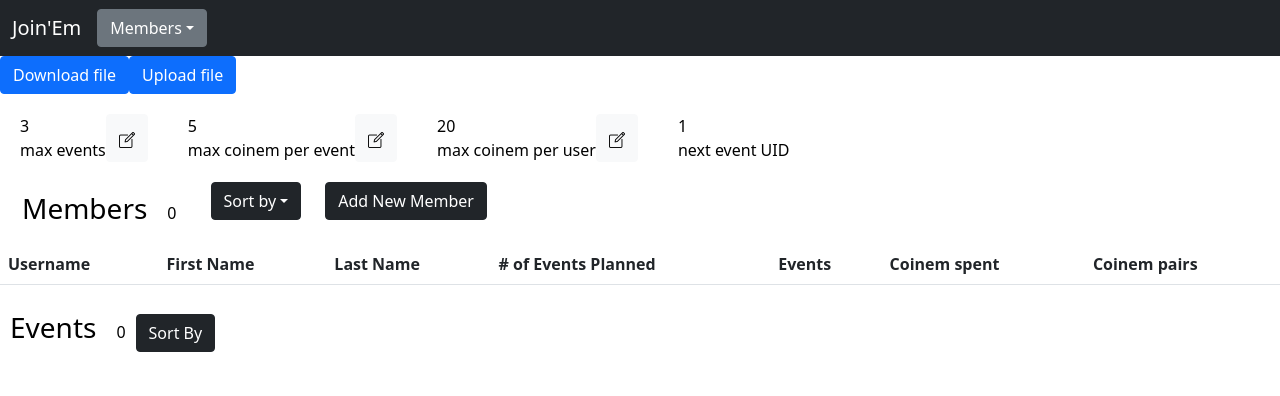
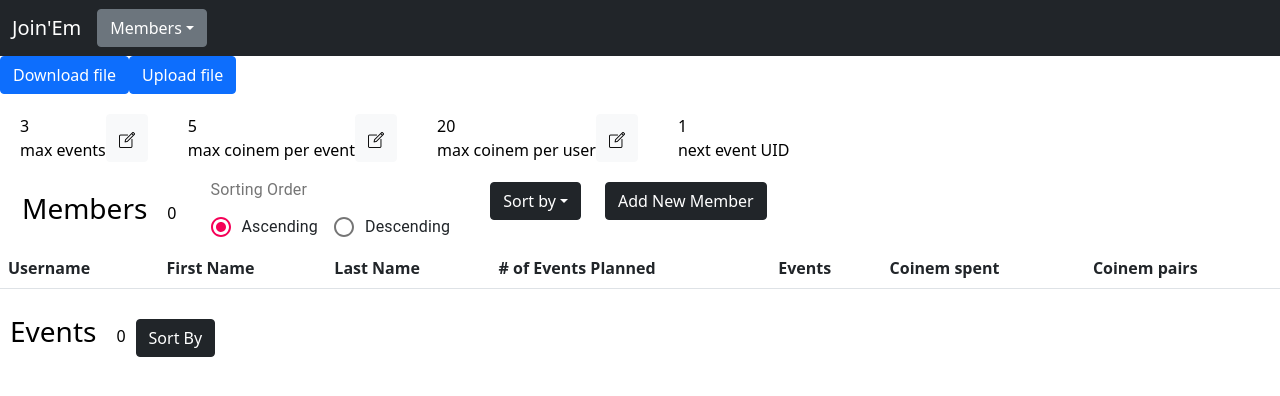
Before and after one commit to fmoyaj/JoinEmApp, a React (Create React App) app: page / in a window 1280 px wide. Shown: the top 396 px of the page. Built offline with nearby package versions, Linux system fonts and the light colour scheme.

Commit message:
Added sorting feature to member table in admin view

```diff
--- a/src/App.js
+++ b/src/App.js
@@ -15,6 +15,8 @@ import { Modal } from 'react-bootstrap';
 import { useState, useEffect } from 'react';
 import MaterialButton from '@material-ui/core/Button';
 import ButtonGroup from '@material-ui/core/ButtonGroup';
+import {RadioGroup, Radio, FormLabel, FormControlLabel} from '@material-ui/core';
+import MUFormControl from '@material-ui/core/FormControl';
 
 /* Admin components */
 function EditGlobals(props) {
@@ -199,25 +201,34 @@ function Globals(props){
 }
 
 function Members(props){
+  // Arrow functions to extract the number of events of a member and the number of coinem spent by a member
   let numEvents = (member) => props.events.map(e => e.planner).filter(e => e === member.username).length;
   let numCoinem = (member) => Object.values(member.coinem).reduce((n,sum) => n+sum, 0);
+
 
   const [memberData, setData] = React.useState(props.data.map((m) => {return {username: m.username,
     firstname: m.firstname, lastname: m.lastname,
     coinem: m.coinem, numOfEvents: numEvents(m),
     numOfCoinem: numCoinem(m)}}));
   const [sortType, setSortType] = React.useState("username");
+  const [order, setOrder] = React.useState("ascending");
 
   // Sort array and set data
   function sortArray(array, type){
-    console.log(props.currentUser);
     if (type != "username") {
       // If sorting by number of events or number of coinem and there is a tie, breaks the tie using username
-      const sorted = [...array].sort((a, b) => (b[type] - a[type] !== 0)?  (b[type] - a[type]):(a.username.localeCompare(b.username)));
+      let sorted = [...array].sort((a, b) => (a[type] - b[type] !== 0)?  (a[type] - b[type]):(a.username.localeCompare(b.username)));
+      if (order == "descending"){
+        sorted = sorted.reverse();
+      }
       setData(sorted); }
     // Sorting by username
     else {
-      setData([...array].sort((a, b) => a.username.localeCompare(b.username)));
+      let sorted = [...array].sort((a, b) => a.username.localeCompare(b.username));
+      if (order == "descending"){
+        sorted = sorted.reverse();
+      }
+      setData(sorted);
     }
     };
 
@@ -234,8 +245,16 @@ function Members(props){
   // Sort by a new criteria
   useEffect(() => {
       sortArray(memberData, sortType);
-    }, [sortType]);
+    }, [sortType, order]);
 
+
+  function handleChange(){
+    if(order == "ascending"){
+      setOrder("descending");
+    } else {
+      setOrder("ascending");
+    }
+  };
 
   return(
   <div>
@@ -250,6 +269,19 @@ function Members(props){
               {props.data.length}
             </span>
           </div>
+        </Col>
+        <Col md="auto">
+          <MUFormControl component="fieldset">
+            <FormLabel component="legend">Sorting Order</FormLabel>
+            <RadioGroup row aria-label="order"
+                        name="row-radio-buttons-group"
+                        value={order}
+                        onChange={() => handleChange()}
+            >
+              <FormControlLabel value="ascending" control={<Radio />} label="Ascending" />
+              <FormControlLabel value="descending" control={<Radio />} label="Descending" />
+            </RadioGroup>
+         </MUFormControl>
         </Col>
         <Col md="auto">
           <Dropdown>
```
